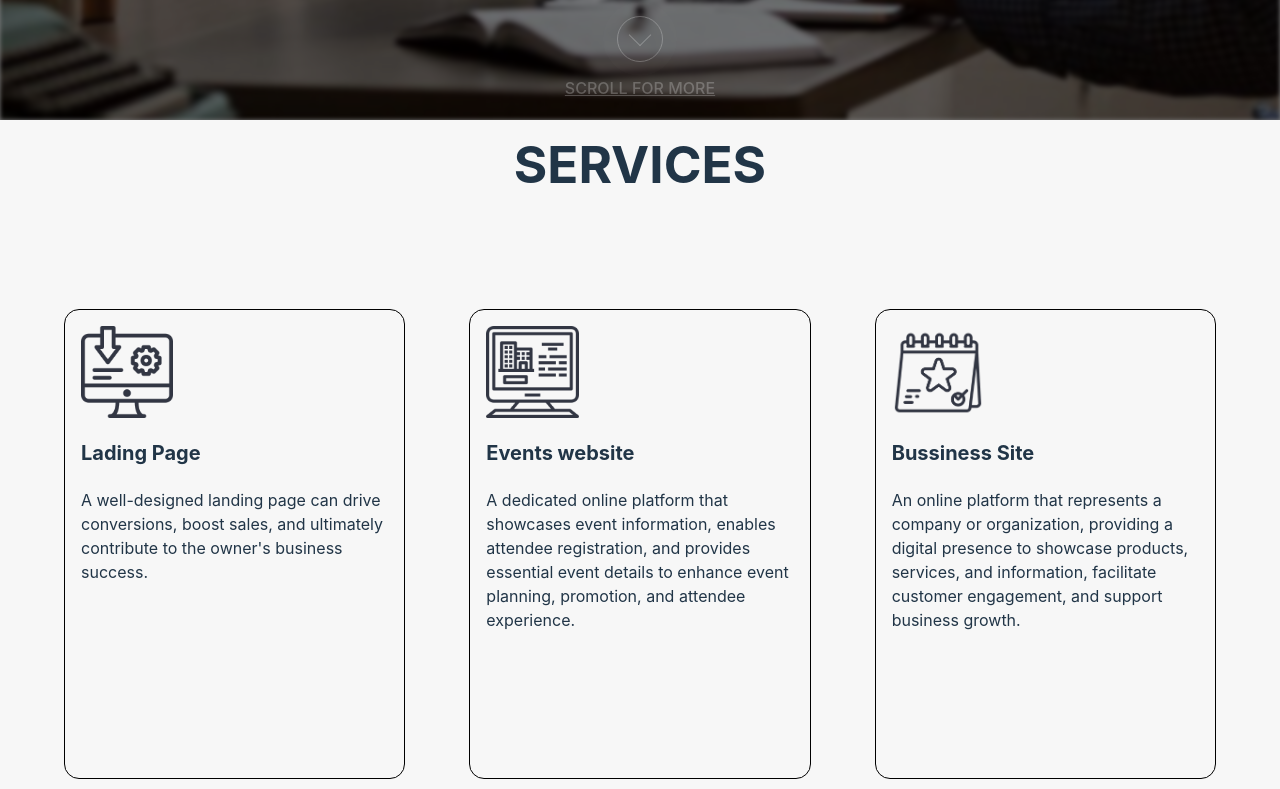
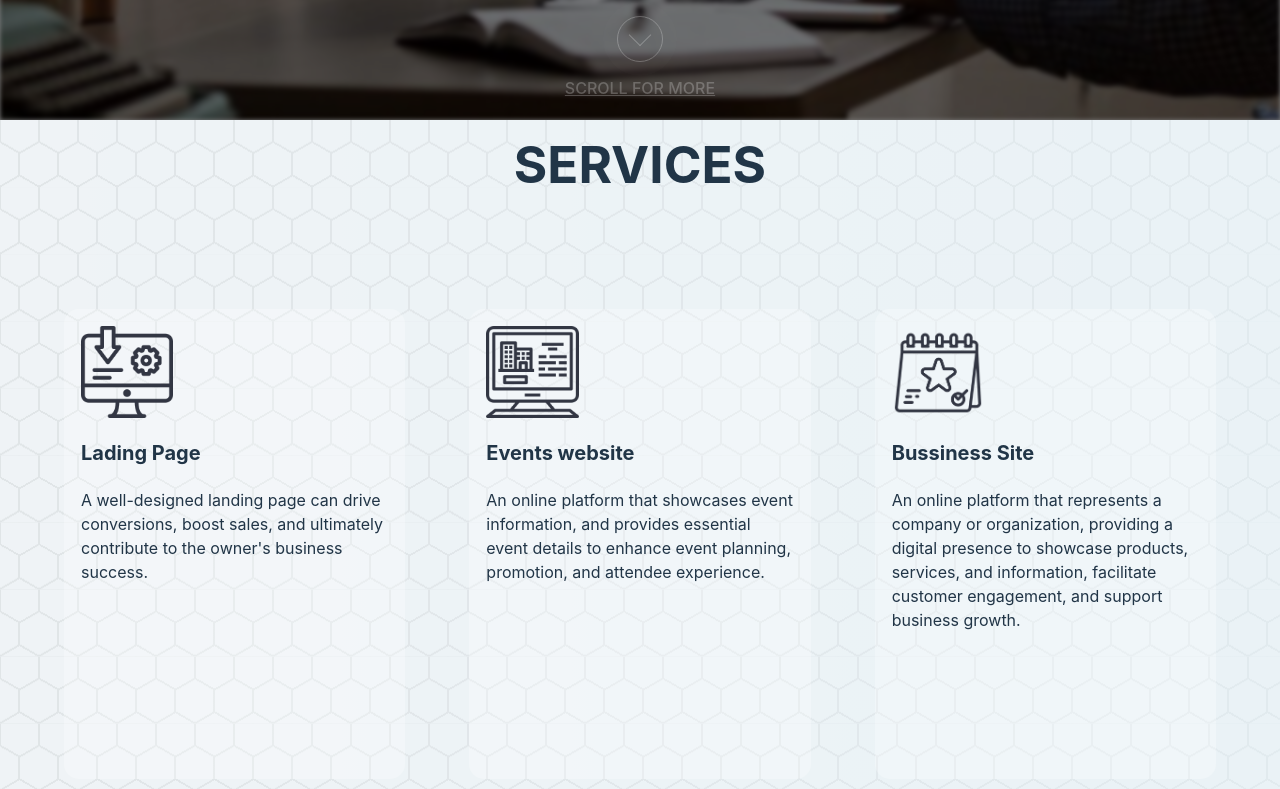
Before and after one commit to poofy25/landing-page, a React app: page / in a window 1280 px wide. Shown: the part 680-1469 px from the top of the page. Built offline with nearby package versions, Linux system fonts and the light colour scheme; the HTML template or start-up script is replaced by a standard one.

Commit message:
finished services section

```diff
--- a/src/components/ServicesSection/ServicesSection.jsx
+++ b/src/components/ServicesSection/ServicesSection.jsx
@@ -12,23 +12,31 @@ function ServicesSection() {
 
     return(
         <div id='services' className={styles.servicesSection}>
+            <div className={styles.servicesSectionBackground}></div>
             <h1>SERVICES</h1>
 
             <div className={styles.servicesWrapper}>
                 <div>
                     <img src={landingPageIcon}/>
-                    <p>Lading Page</p>
-                    A well-designed landing page can drive conversions, boost sales, and ultimately contribute to the owner's business success.
+                    <div>
+                      <p>Lading Page</p>
+                      A well-designed landing page can drive conversions, boost sales, and ultimately contribute to the owner's business success.
+                    </div>
                 </div>
                 <div>
                     <img src={bussinessPageIcon}/>
+                    <div>
                     <p>Events website</p>
-                    A dedicated online platform that showcases event information, enables attendee registration, and provides essential event details to enhance event planning, promotion, and attendee experience.
+                    An online platform that showcases event information, and provides essential event details to enhance event planning, promotion, and attendee experience.
+                    </div>
                 </div>
                 <div>
+
                     <img src={eventsPageIcon}/>
+                    <div>
                     <p>Bussiness Site</p>
                     An online platform that represents a company or organization, providing a digital presence to showcase products, services, and information, facilitate customer engagement, and support business growth.
+                    </div>
                 </div>
 
             </div>
--- a/src/components/ServicesSection/servicesSection.module.css
+++ b/src/components/ServicesSection/servicesSection.module.css
@@ -14,9 +14,56 @@
    align-items: center;
    justify-content: start;
    flex-direction: column;
+
  }
+
+
+
+
+
+ .servicesSectionBackground{
+    position: absolute;
+    left: 0;
+    top: 0;
+    width: 100%;
+    height: 100%;
+   z-index: 1;
+   opacity: 0.1;
+    --s:37px; /* shape size */
+    --m:1px;  /* line thickness */
+
+   --v1: #FFF 119.5deg, #0000 120.5deg;
+   --v2: #000  119.5deg, #0000 120.5deg;
+   background:
+     conic-gradient(at var(--m)              calc(var(--s)*0.5777), transparent 270deg, #000 0deg),
+     conic-gradient(at calc(100% - var(--m)) calc(var(--s)*0.5777), #000 90deg,  transparent 0deg),
+     conic-gradient(from -60deg at 50% calc(var(--s)*0.8662)             , var(--v1)),
+     conic-gradient(from -60deg at 50% calc(var(--s)*0.8662 + 2*var(--m)), var(--v2)),
+     conic-gradient(from 120deg at 50% calc(var(--s)*1.4435 + 3*var(--m)), var(--v1)),
+     conic-gradient(from 120deg at 50% calc(var(--s)*1.4435 +   var(--m)), var(--v2)),
+     linear-gradient(90deg, #fff calc(50% - var(--m)),#000 0 calc(50% + var(--m)), #fff 0);
+   background-size: calc(var(--s) + 2*var(--m)) calc(var(--s)*1.732 + 3*var(--m));
+ }
+
+
+ .servicesSectionBackground::before{
+   content: "";
+   position: absolute;
+   inset: 0;
+   background:linear-gradient(90deg,rgba(255, 0, 0,0.1),#36c3ff) left/400% 100%;
+   animation:f 2.5s infinite alternate linear;
+}
+@keyframes f {
+   100% {background-position:right}
+ }
+
+
+
+
+
  .servicesSection > h1 {
     text-align: center;
+    z-index: 2;
  }
 
  .servicesWrapper{
@@ -26,12 +73,13 @@
     width: 100%;
     flex: 1;
     gap: 5vw;
+    z-index: 2;
  }
 
 
  .servicesWrapper > div{
-    border: 1px solid black;
-    height: 70%;
+    border: 1px solid transparent;
+    min-height: 70%;
     padding: 1rem;
     box-sizing: border-box;
     border-radius: 15px;
@@ -40,17 +88,20 @@
     display: flex;
     flex-direction: column;
     flex: 1;
+    background-color: rgba(255,255,255,0.25);
  }
 
  .servicesWrapper > div:hover {
     border: 1px solid  #36c3ff;
     color:#36c3ff;
+    background-color: rgba(255,255,255,0.55);
  }
  .servicesWrapper > div > img {
     width: 30%;
+    margin-right: 1rem;
 
  }
- .servicesWrapper > div > p{
+ .servicesWrapper > div > div > p{
     font-weight: bold;
     font-size: 1.25rem;
  }
@@ -68,6 +119,15 @@
     }
     .servicesWrapper > div {
         width: 100%;
+        height: auto;
+        flex-direction: row;
     }
+    .servicesWrapper >div > div> p {
+      margin-top: 0;
+  }
+    .servicesWrapper > div > img {
+      height: 10vh;
+      width: 10vh;
+  }
 
  }
```
